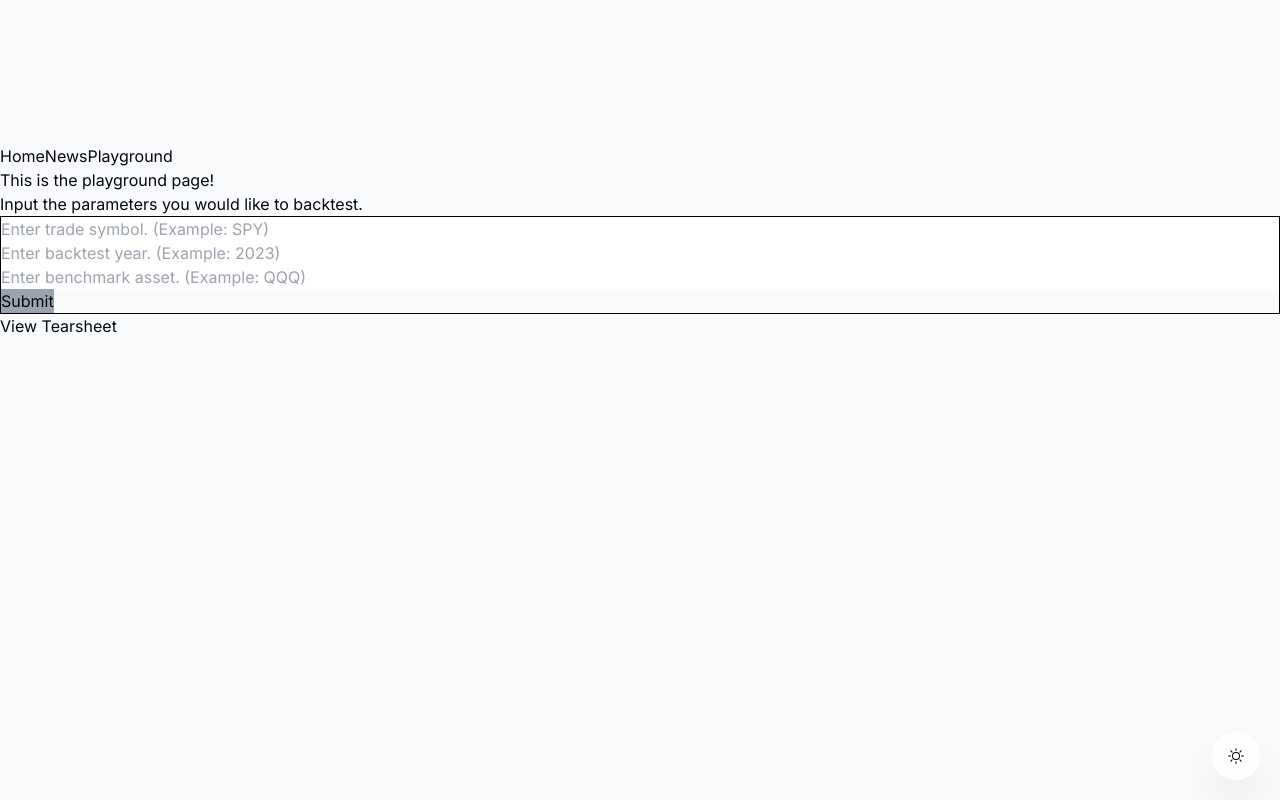
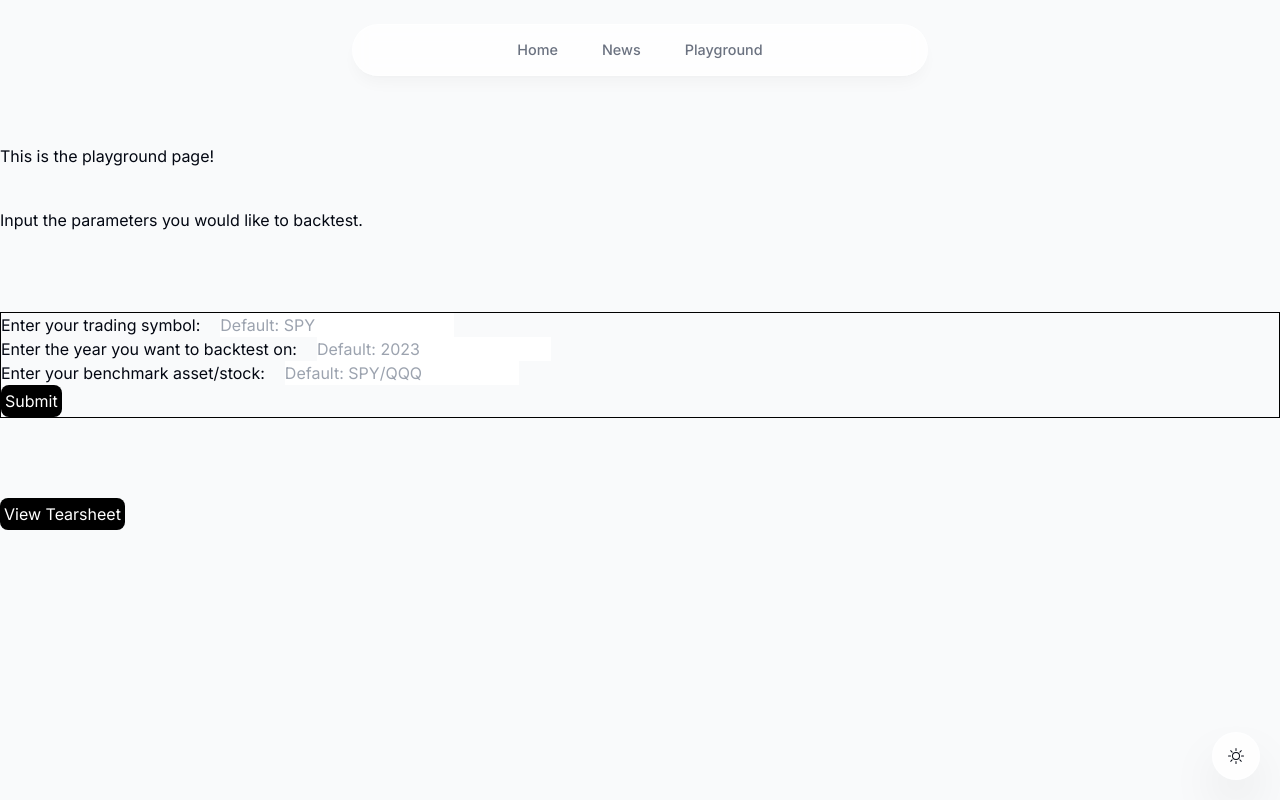
Before and after one commit to yhanyi/PaperHans, a Next.js app: page /playground in a window 1280 px wide. Built offline with nearby package versions, Linux system fonts and the light colour scheme.

Commit message:
Misc changes

```diff
--- a/package.json
+++ b/package.json
@@ -9,6 +9,7 @@
     "lint": "next lint"
   },
   "dependencies": {
+    "clsx": "^2.1.1",
     "framer-motion": "^11.2.6",
     "next": "14.2.3",
     "react": "^18",
--- a/src/app/layout.tsx
+++ b/src/app/layout.tsx
@@ -3,6 +3,7 @@ import { Inter } from "next/font/google";
 import "./globals.css";
 import Header from "../components/header";
 import ThemeContextProvider from "@/components/theme_context";
+import ThemeSwitch from "@/components/theme_switch";
 
 const inter = Inter({ subsets: ["latin"] });
 
@@ -24,6 +25,7 @@ export default function RootLayout({
         <ThemeContextProvider>
           <Header />
           {children}
+          <ThemeSwitch />
         </ThemeContextProvider>
       </body>
     </html>
--- a/src/app/playground/page.tsx
+++ b/src/app/playground/page.tsx
@@ -6,9 +6,9 @@ import BacktestInput from "@/components/backtest_input";
 
 export default function Home() {
   return (
-    <main>
+    <main className="flex flex-col gap-10">
       <div>This is the playground page!</div>
-      <div>
+      <div className="flex flex-col gap-20">
         <h1>Input the parameters you would like to backtest.</h1>
         <BacktestInput />
         <TearsheetViewer />
--- a/src/components/backtest_input.tsx
+++ b/src/components/backtest_input.tsx
@@ -45,28 +45,45 @@ export default function BacktestInput() {
   return (
     <div className="flex flex-col border-black border-1px border">
       <form onSubmit={handleSubmit} className="flex flex-col">
+        <div className="gap-5 flex flex-row">
+          <p>Enter your trading symbol:</p>
           <input
             type="text"
             value={symbol}
             onChange={handleTradeChange}
-          placeholder="Enter trade symbol. (Example: SPY)"
+            placeholder="Default: SPY"
+            className=""
           />
+        </div>
+
+        <div className="gap-5 flex flex-row">
+          <p>Enter the year you want to backtest on:</p>
           <input
             type="text"
             value={year}
             onChange={handleYearChange}
-          placeholder="Enter backtest year. (Example: 2023)"
+            placeholder="Default: 2023"
+            className="w-fit"
           />
+        </div>
+
+        <div className="gap-5 flex flex-row">
+          <p>Enter your benchmark asset/stock:</p>
           <input
             type="text"
             value={benchmark}
             onChange={handleBenchmarkChange}
-          placeholder="Enter benchmark asset. (Example: QQQ)"
+            placeholder="Default: SPY/QQQ"
+            className="w-fit"
           />
-        <button type="submit" className="bg-gray-400 w-fit">
+        </div>
+      </form>
+      <button
+        type="submit"
+        className="bg-black text-white dark:bg-white dark:text-black w-fit p-1 rounded-lg"
+      >
         Submit
       </button>
-      </form>
       {response !== "" && <p>{response}</p>}
     </div>
   );
--- a/src/components/header.tsx
+++ b/src/components/header.tsx
@@ -1,16 +1,60 @@
 "use client";
 
+import React, { useContext, useState } from "react";
+import { motion } from "framer-motion";
 import Link from "next/link";
-import React from "react";
-import ThemeSwitch from "./theme_switch";
+import clsx from "clsx";
+
+const links = [
+  {
+    name: "Home",
+    hash: "/",
+  },
+  {
+    name: "News",
+    hash: "/news",
+  },
+  {
+    name: "Playground",
+    hash: "/playground",
+  },
+];
 
 export default function Header() {
   return (
     <main>
-      <Link href="/">Home</Link>
+      {/* <Link href="/">Home</Link>
       <Link href="/news">News</Link>
-      <Link href="playground">Playground</Link>
-      <ThemeSwitch />
+      <Link href="playground">Playground</Link> */}
+      <header className="z-[999] relative">
+        <motion.div
+          className="fixed top-0 left-1/2 h-[4.5rem] w-full rounded-none border border-white border-opacity-40 bg-white bg-opacity-80 shadow-lg shadow-black/[0.03] backdrop-blur-[0.5rem] sm:top-6 sm:h-[3.25rem] sm:w-[36rem] sm:rounded-full dark:bg-gray-950 dark:border-black/40 dark:bg-opacity/75"
+          initial={{ y: -100, x: "-50%", opacity: 0 }}
+          animate={{ y: 0, x: "-50%", opacity: 1 }}
+        ></motion.div>
+
+        <nav className="flex fixed top-[0.15rem] left-1/2 h-12 -translate-x-1/2 py-2 sm:top-[1.7rem] sm:h-[initial] sm:py-0">
+          <ul className="flex w-[22rem] flex-wrap items-center justify-center gap-y-1 text-[0.9rem] font-medium text-gray-500 sm:w-[initial] sm:flex-nowrap sm:gap-5">
+            {links.map((link) => (
+              <motion.li
+                key={link.hash}
+                className="h-3/4 flex items-center justify-center relative"
+                initial={{ y: -100, opacity: 0 }}
+                animate={{ y: 0, opacity: 1 }}
+              >
+                <Link
+                  href={link.hash}
+                  className={clsx(
+                    "flex w-full items-center justify-center px-3 py-3 hover:text-gray-950 transition dark:text-gray-500 dark:hover:text-gray-300"
+                  )}
+                >
+                  {link.name}
+                </Link>
+              </motion.li>
+            ))}
+          </ul>
+        </nav>
+      </header>
     </main>
   );
 }
--- a/src/components/tearsheet_viewer.tsx
+++ b/src/components/tearsheet_viewer.tsx
@@ -24,7 +24,12 @@ export default function TearsheetViewer() {
 
   return (
     <div>
-      <button onClick={fetchTearsheet}>View Tearsheet</button>
+      <button
+        onClick={fetchTearsheet}
+        className="bg-black text-white dark:bg-white dark:text-black w-fit p-1 rounded-lg"
+      >
+        View Tearsheet
+      </button>
       {tearsheetUrl && (
         <iframe
           src={tearsheetUrl}
```
Also changed, not shown: 2 other files (tests, documents, lock files or other folders). Lines whose indentation alone changed are shown as unchanged.
